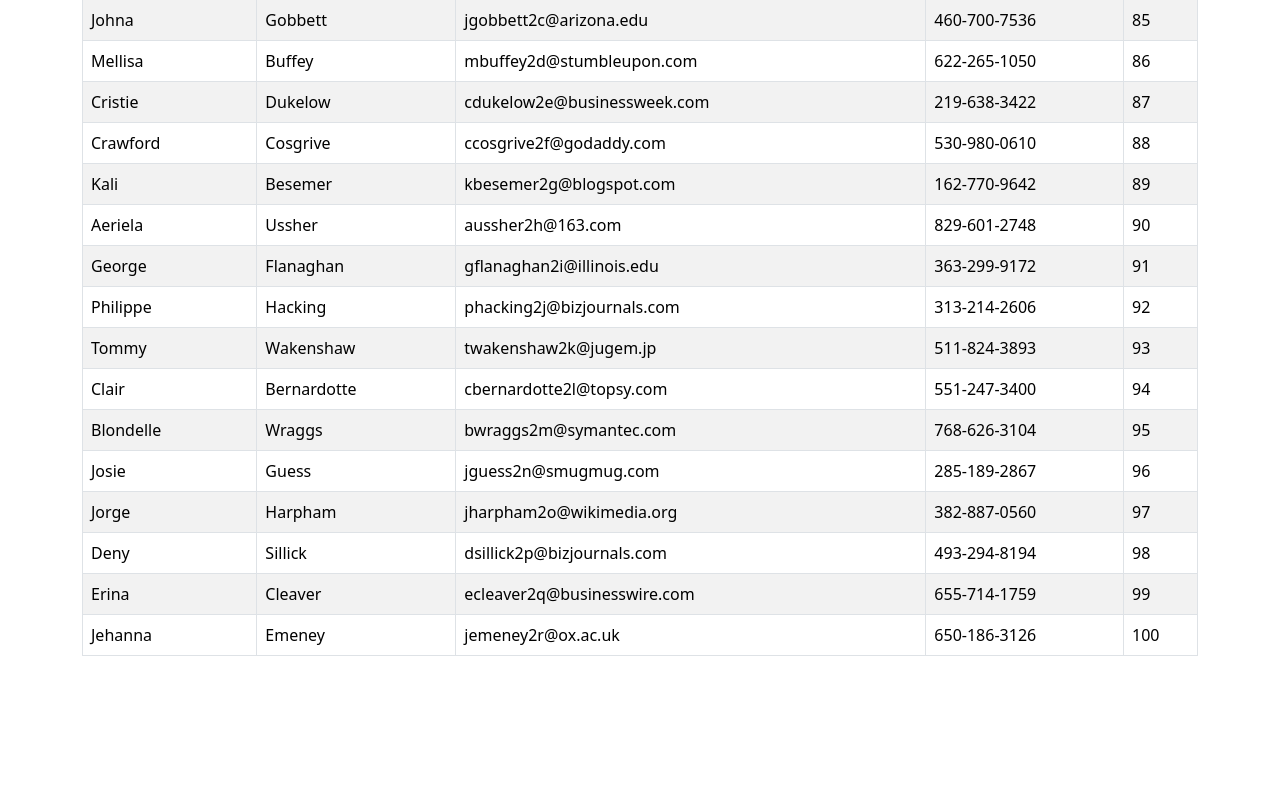
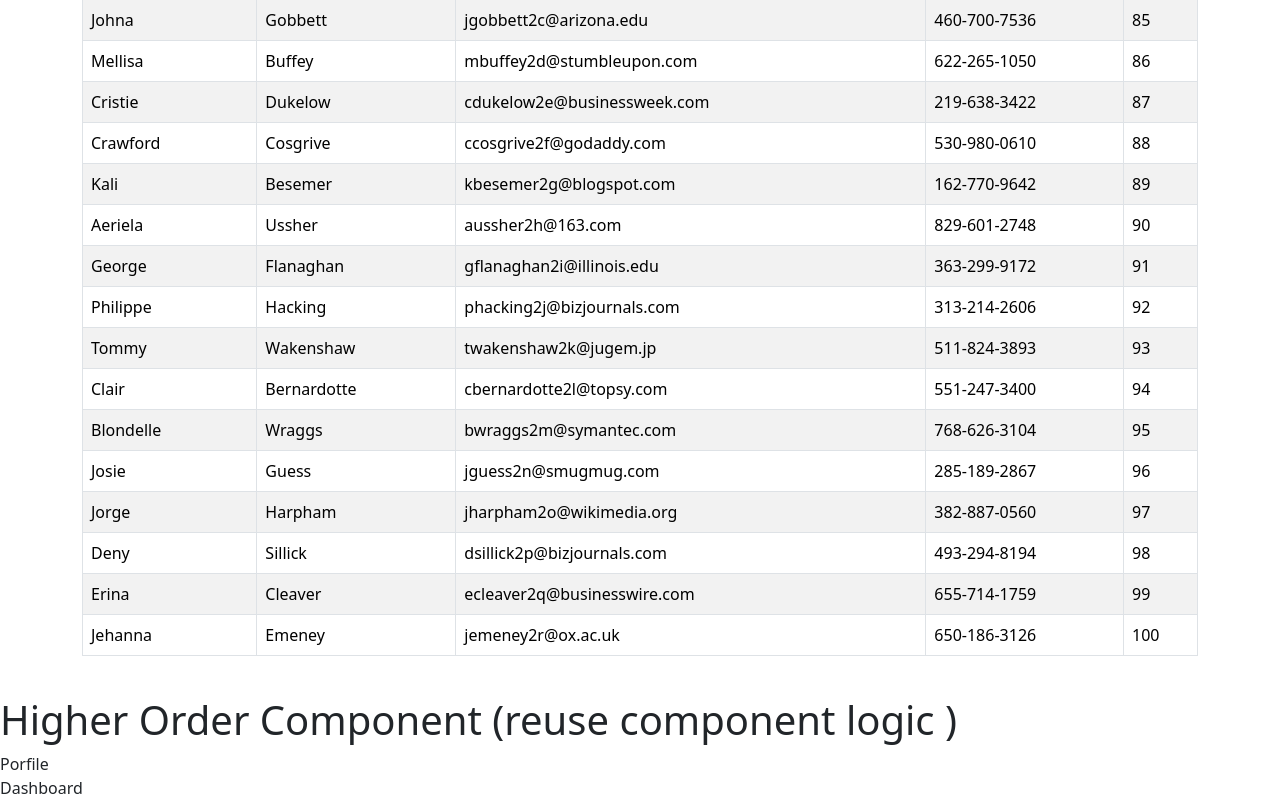
Before and after one commit to rahul-raj9367/React-Learning, a React (Vite) app: page / in a window 1280 px wide. Shown: the part 9637-10437 px from the top of the page. Before the commit the page ends 10309 px from the top, so only its background shows below. Built offline with nearby package versions, Linux system fonts and the light colour scheme.

Commit message:
create and update the higher order component

```diff
--- a/src/App.jsx
+++ b/src/App.jsx
@@ -4,6 +4,8 @@ import Todo from './Todo';
 import UserInput from './Hook/UserInput';
 import Images from './Images';
 import Tablee from './Tablee';
+import Porfile from './Porfile';
+import Dashboard from './Dashboard';
 
 //Es6 Classes
 class car{
@@ -454,6 +456,12 @@ function App({a,b}) {
         <br />
         <h1>Table search using filter</h1>
         <Tablee />
+
+        <br />
+        <h1>Higher Order Component  (reuse component logic )</h1>
+        {/* higher order component is a function that takes a component and return a new Component */}
+        <Porfile />
+        <Dashboard />
     </>
 
 
--- /dev/null
+++ b/src/Dashboard.jsx
@@ -0,0 +1,13 @@
+import React from 'react'
+import WithAuthentiation from './WithAuthentiation'
+
+function Dashboard() {
+  return (
+    <div>
+      Dashboard
+    </div>
+  )
+}
+
+
+export default WithAuthentiation(Dashboard)
--- /dev/null
+++ b/src/Porfile.jsx
@@ -0,0 +1,12 @@
+import React from 'react'
+import WithAuthentiation from './WithAuthentiation'
+
+function Porfile() {
+  return (
+    <div>
+      Porfile
+    </div>
+  )
+}
+
+export default WithAuthentiation(Porfile);
--- /dev/null
+++ b/src/WithAuthentiation.jsx
@@ -0,0 +1,12 @@
+import React from 'react'
+
+const isAuthenticated=true;
+export default function WithAuthentiation(Component) {
+
+    return function (){
+        if(!isAuthenticated){
+            return <div>User not Authenticated</div>
+        }
+        return <Component />
+    }
+}
```
